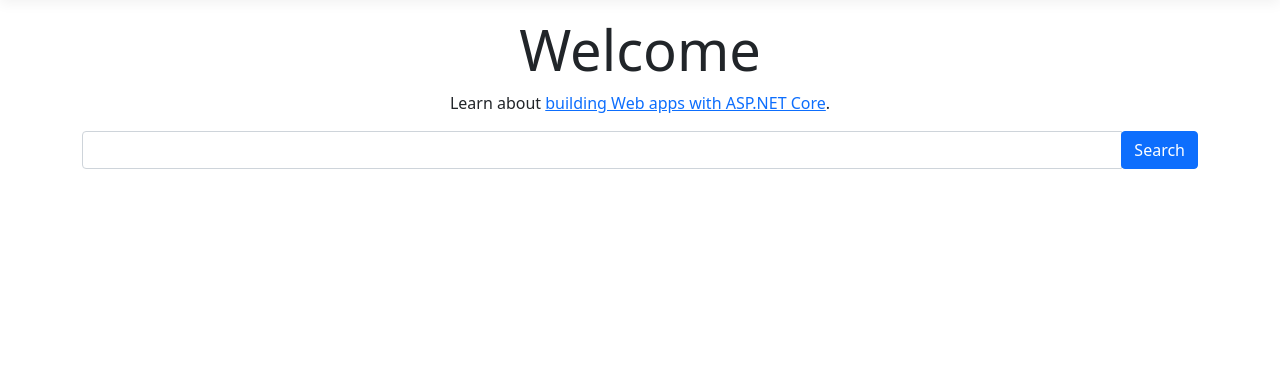
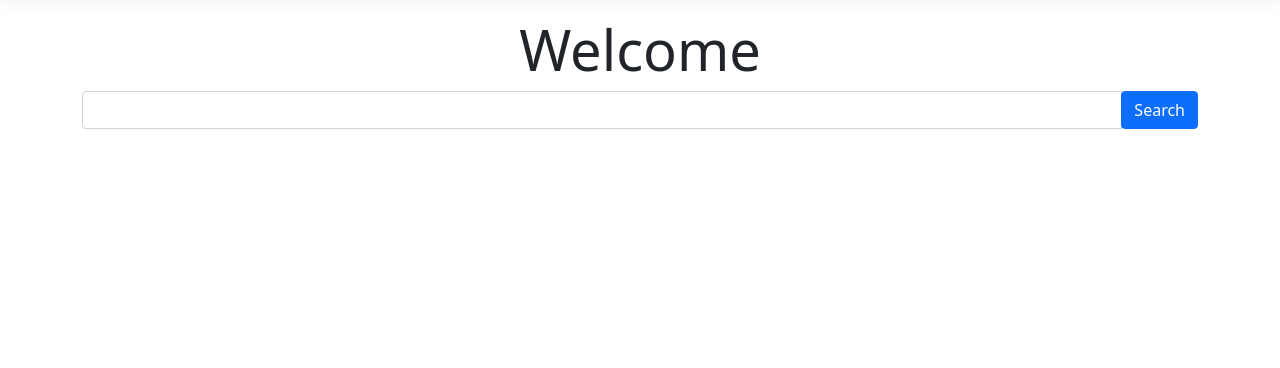
Before and after one commit to MylesB93/backlog-tracker, an ASP.NET Core app: page / in a window 1280 px wide. Shown: the part 57-425 px from the top of the page. Run offline with ASP.NET Core 8, Linux system fonts and the light colour scheme; style sheets or scripts are compiled from the project's sources; some libraries are stand-ins or nearby versions.

Commit message:
Remove descriptive welcome text

```diff
--- a/BacklogTracker/Pages/Index.cshtml
+++ b/BacklogTracker/Pages/Index.cshtml
@@ -6,7 +6,6 @@
 
 <div class="text-center">
 	<h1 class="display-4">Welcome</h1>
-	<p>Learn about <a href="https://learn.microsoft.com/aspnet/core">building Web apps with ASP.NET Core</a>.</p>
 </div>
 
 <form method="post" style="margin-bottom:1rem">
```
